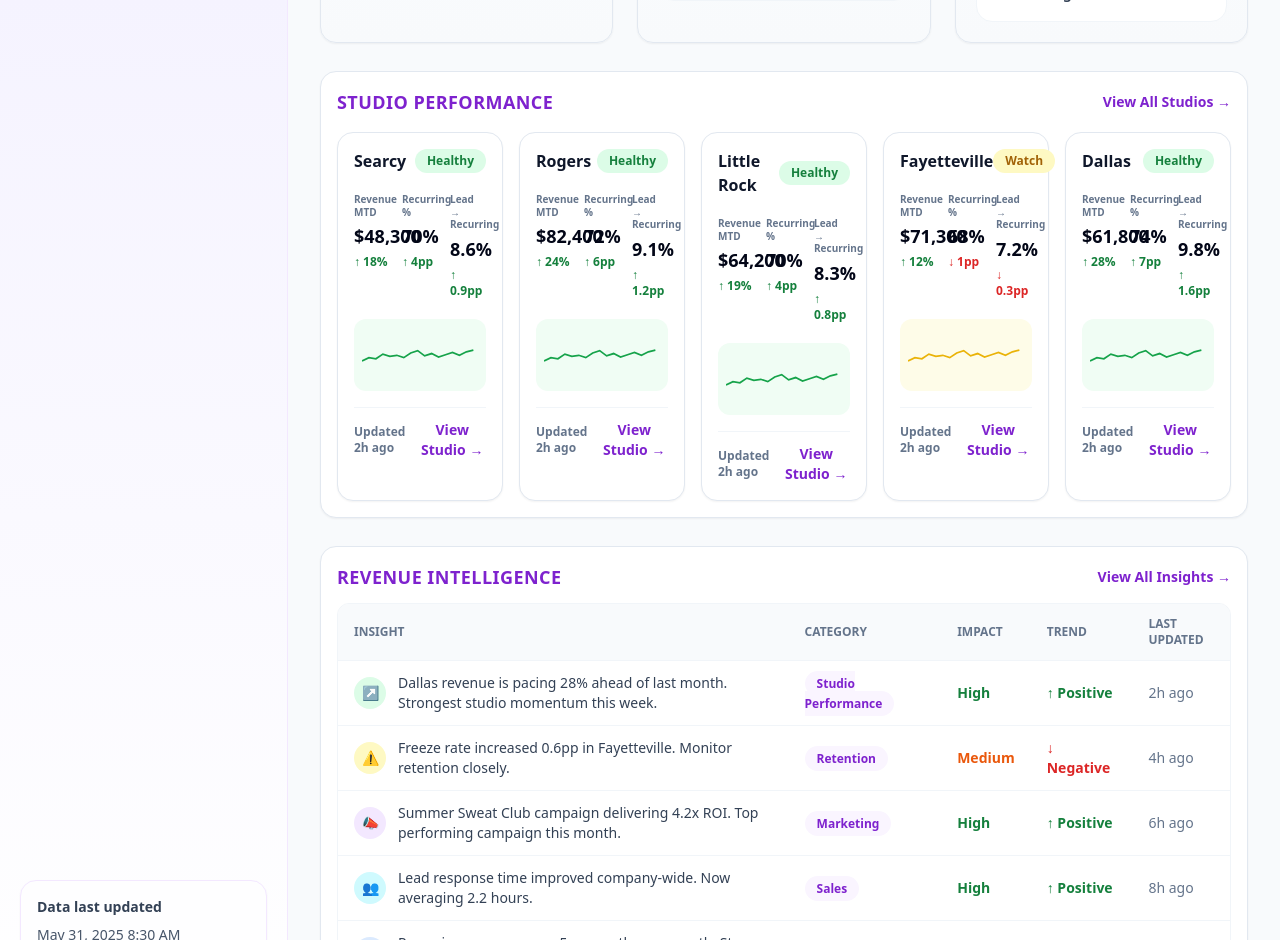
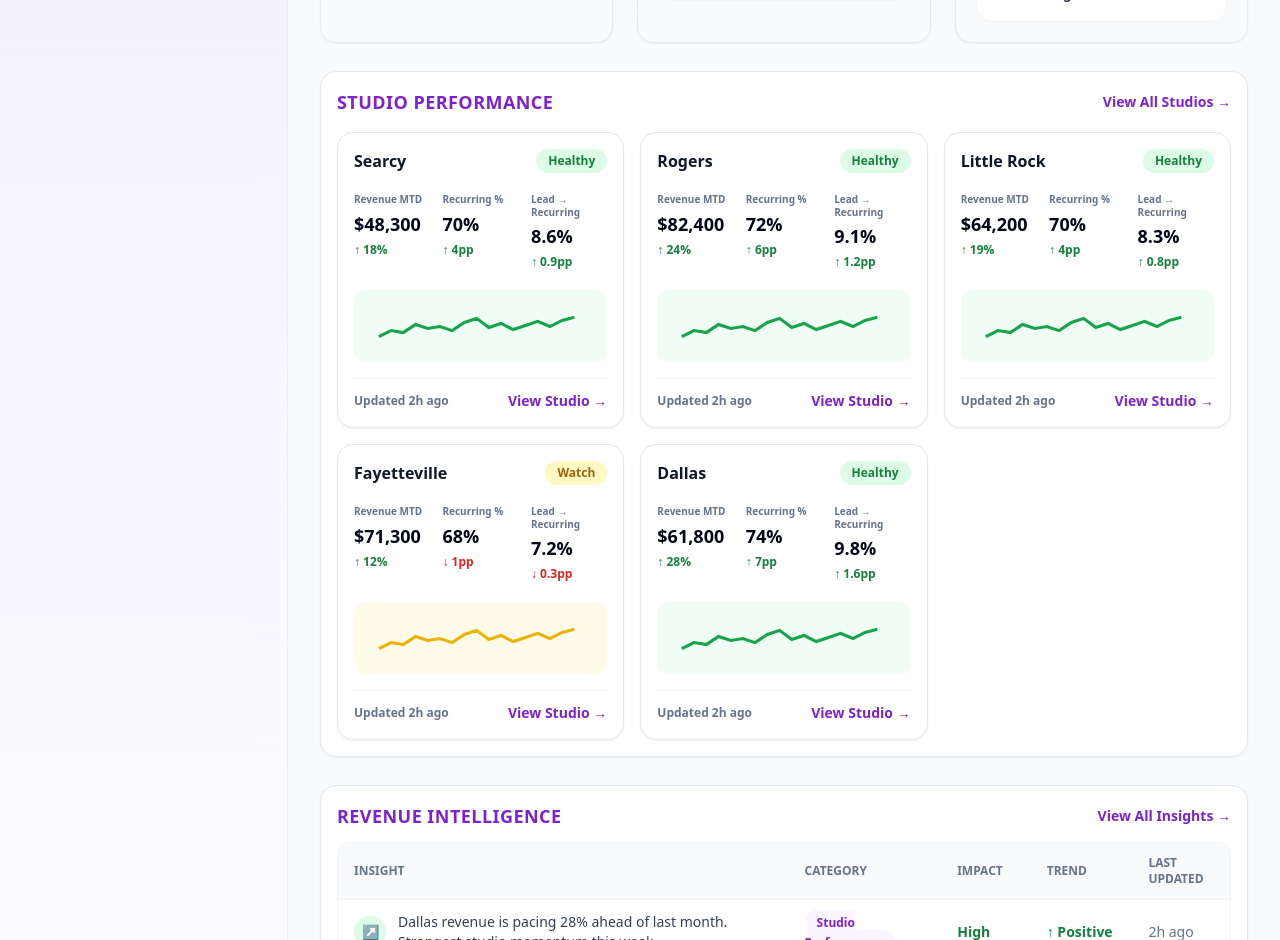
Before and after one commit to kaitlin31/nooma-command-center, a React (Vite) app: page / in a window 1280 px wide. Shown: the part 1040-1980 px from the top of the page. Built offline with nearby package versions, Linux system fonts and the light colour scheme.

Commit message:
Update App.jsx

```diff
--- a/src/App.jsx
+++ b/src/App.jsx
@@ -154,7 +154,7 @@ export default function App() {
             <button className="text-purple-700 font-bold text-sm">View All Studios →</button>
           </div>
 
-          <div className="grid grid-cols-5 gap-4">
+          <div className="grid grid-cols-1 md:grid-cols-2 xl:grid-cols-3 2xl:grid-cols-5 gap-4">
             {studioCards.map((studio) => (
               <StudioCard key={studio.name} studio={studio} />
             ))}
```
